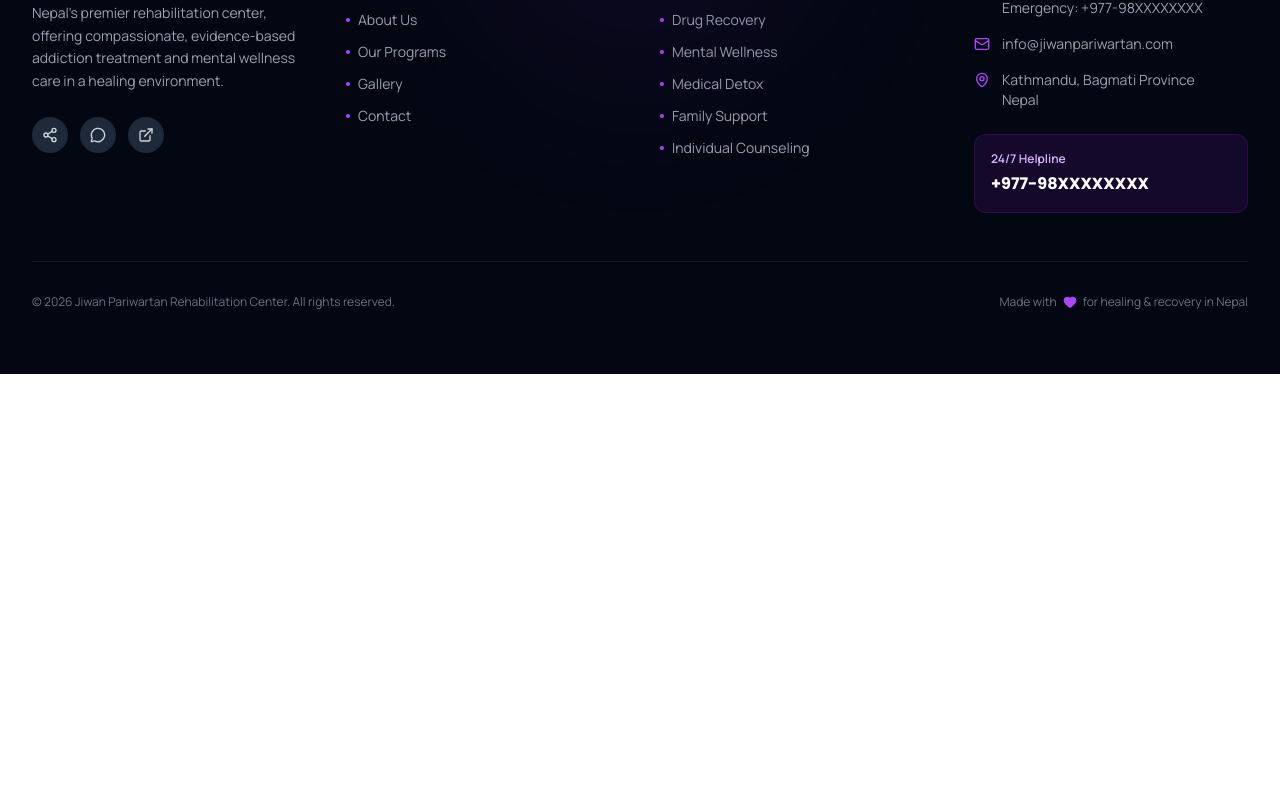
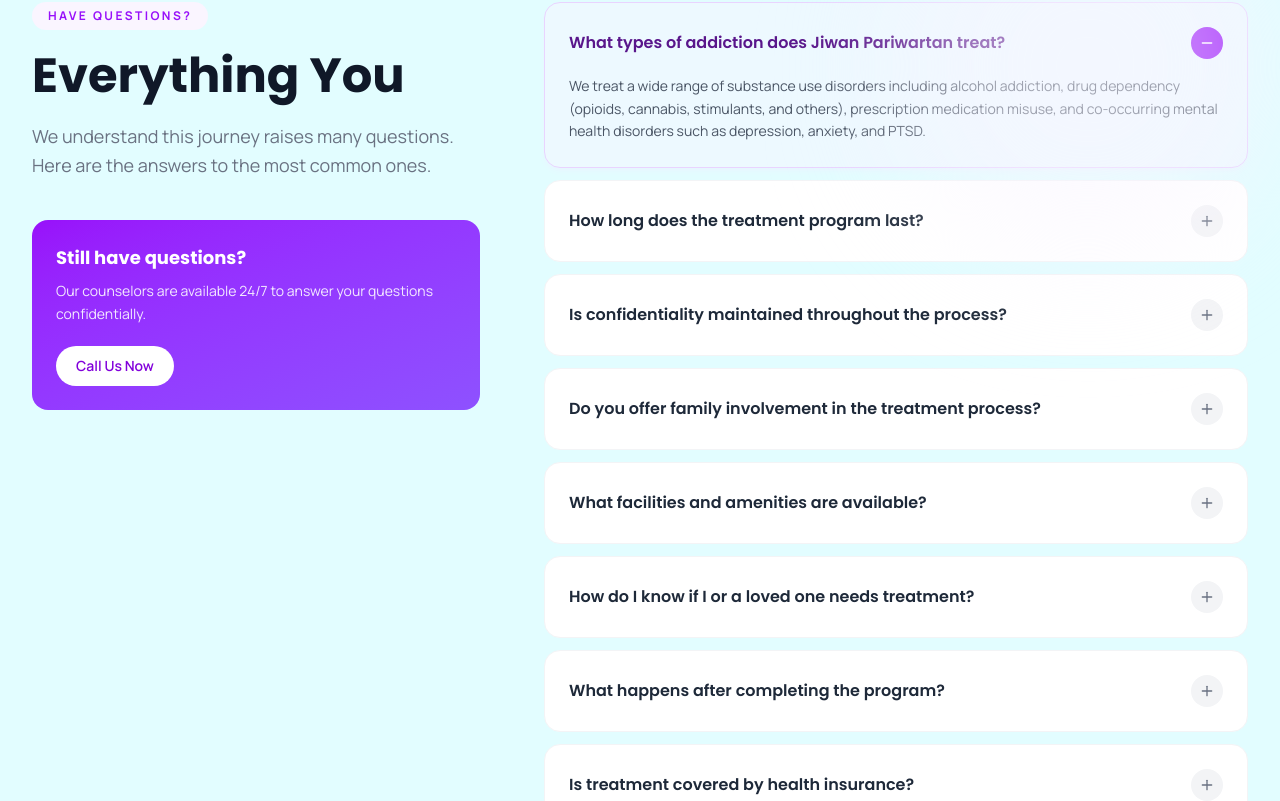
Before and after one commit to jiwanpariwartan/Jiwan-Pariwartan, a Next.js app: page / in a window 1280 px wide. Shown: the part 7059-7860 px from the top of the page. Before the commit the page ends 7433 px from the top, so only its background shows below. Built offline with nearby package versions, Linux system fonts and the light colour scheme.

Commit message:
feat: faq

```diff
--- a/app/page.tsx
+++ b/app/page.tsx
@@ -26,8 +26,8 @@
       <ProgramsSection />
       <TestimonialsSection />
       <GalleryPreview />
+      <FAQSection />
       {/*
-      <FAQSection />
       <ContactCTA /> */}
     </>
   );
--- a/components/sections/FAQSection.tsx
+++ b/components/sections/FAQSection.tsx
@@ -6,13 +6,31 @@
 import { Plus, Minus } from "lucide-react";
 import SectionTitle from "@/components/ui/SectionTitle";
 import { faqs } from "@/data/faqs";
+import { useLanguage } from "@/context/LanguageContext";
+
+const t = {
+  eyebrow: { en: "Have Questions?", ne: "प्रश्नहरू छन्?" },
+  title: { en: "Everything You", ne: "तपाईंलाई चाहिने" },
+  highlight: { en: "Need to Know", ne: "सबै जानकारी" },
+  subtitle: {
+    en: "We understand this journey raises many questions. Here are the answers to the most common ones.",
+    ne: "हामी बुझ्छौं कि यो यात्राले धेरै प्रश्नहरू उठाउँछ। यहाँ सबैभन्दा सामान्य प्रश्नहरूका उत्तरहरू छन्।",
+  },
+  calloutTitle: { en: "Still have questions?", ne: "अझै प्रश्नहरू छन्?" },
+  calloutBody: {
+    en: "Our counselors are available 24/7 to answer your questions confidentially.",
+    ne: "हाम्रा परामर्शदाताहरू तपाईंका प्रश्नहरू गोपनीय रूपमा उत्तर दिन २४/७ उपलब्ध छन्।",
+  },
+  callNow: { en: "Call Us Now", ne: "अहिले फोन गर्नुहोस्" },
+};
 
 export default function FAQSection() {
   const [openIndex, setOpenIndex] = useState<number | null>(0);
   const { ref, inView } = useInView({ triggerOnce: true, threshold: 0.1 });
+  const { language } = useLanguage();
 
   return (
-    <section className="py-24 lg:py-32 bg-white relative overflow-hidden">
+    <section className="py-24 lg:py-32 bg-[#e2fdff] relative overflow-hidden">
       <div className="absolute top-0 right-0 w-96 h-96 rounded-full bg-purple-50/50 blur-3xl pointer-events-none" />
 
       <div className="max-w-7xl mx-auto px-4 sm:px-6 lg:px-8">
@@ -20,22 +38,24 @@
           {/* Left */}
           <div className="lg:col-span-2">
             <SectionTitle
-              eyebrow="Have Questions?"
-              title="Everything You"
-              highlight="Need to Know"
-              subtitle="We understand this journey raises many questions. Here are the answers to the most common ones."
+              eyebrow={t.eyebrow[language]}
+              title={t.title[language]}
+              highlight={t.highlight[language]}
+              subtitle={t.subtitle[language]}
               centered={false}
             />
-            <div className="mt-10 p-6 rounded-2xl bg-gradient-to-br from-purple-600 to-violet-500 text-white">
-              <p className="font-display font-bold text-lg mb-2">Still have questions?</p>
+            <div className="mt-10 p-6 rounded-2xl bg-linear-to-br from-purple-600 to-violet-500 text-white">
+              <p className="font-display font-bold text-lg mb-2">
+                {t.calloutTitle[language]}
+              </p>
               <p className="text-purple-100 text-sm mb-5 leading-relaxed">
-                Our counselors are available 24/7 to answer your questions confidentially.
+                {t.calloutBody[language]}
               </p>
               <a
                 href="tel:+977-98XXXXXXXX"
                 className="inline-flex items-center gap-2 px-5 py-2.5 rounded-full bg-white text-purple-700 font-semibold text-sm hover:shadow-lg transition-shadow"
               >
-                Call Us Now
+                {t.callNow[language]}
               </a>
             </div>
           </div>
@@ -64,7 +84,7 @@
                       openIndex === i ? "text-purple-900" : "text-gray-800"
                     }`}
                   >
-                    {faq.question}
+                    {faq.question[language]}
                   </span>
                   <span
                     className={`shrink-0 w-8 h-8 rounded-full flex items-center justify-center transition-all duration-300 ${
@@ -90,7 +110,9 @@
                       transition={{ duration: 0.3, ease: "easeInOut" }}
                     >
                       <div className="px-6 pb-6 -mt-2">
-                        <p className="text-gray-600 text-sm leading-relaxed">{faq.answer}</p>
+                        <p className="text-gray-600 text-sm leading-relaxed">
+                          {faq.answer[language]}
+                        </p>
                       </div>
                     </motion.div>
                   )}
--- a/data/faqs.ts
+++ b/data/faqs.ts
@@ -2,43 +2,83 @@
 
 export const faqs: FAQItem[] = [
   {
-    question: "What types of addiction does Jiwan Pariwartan treat?",
-    answer:
-      "We treat a wide range of substance use disorders including alcohol addiction, drug dependency (opioids, cannabis, stimulants, and others), prescription medication misuse, and co-occurring mental health disorders such as depression, anxiety, and PTSD.",
+    question: {
+      en: "What types of addiction does Jiwan Pariwartan treat?",
+      ne: "जीवन परिवर्तनले कस्ता प्रकारका लतको उपचार गर्छ?",
+    },
+    answer: {
+      en: "We treat a wide range of substance use disorders including alcohol addiction, drug dependency (opioids, cannabis, stimulants, and others), prescription medication misuse, and co-occurring mental health disorders such as depression, anxiety, and PTSD.",
+      ne: "हामी मद्यपान, लागूपदार्थ निर्भरता (ओपिओइड, क्यानाबिस, उत्तेजक पदार्थ तथा अन्य), प्रिस्क्रिप्सन औषधिको दुरुपयोग, र अवसाद, चिन्ता तथा PTSD जस्ता सहवर्ती मानसिक स्वास्थ्य समस्याहरूसहित विभिन्न किसिमका मादक पदार्थ सम्बन्धी विकारहरूको उपचार गर्छौं।",
+    },
   },
   {
-    question: "How long does the treatment program last?",
-    answer:
-      "Program duration varies based on individual needs. Our residential programs typically range from 30 to 120 days. Detoxification usually takes 7–21 days, while outpatient and aftercare support is available on an ongoing basis. We create personalized treatment plans for every patient.",
+    question: {
+      en: "How long does the treatment program last?",
+      ne: "उपचार कार्यक्रम कति लामो हुन्छ?",
+    },
+    answer: {
+      en: "Program duration varies based on individual needs. Our residential programs typically range from 30 to 120 days. Detoxification usually takes 7–21 days, while outpatient and aftercare support is available on an ongoing basis. We create personalized treatment plans for every patient.",
+      ne: "कार्यक्रमको अवधि व्यक्तिगत आवश्यकताअनुसार फरक हुन्छ। हाम्रा आवासीय कार्यक्रमहरू सामान्यतः ३० देखि १२० दिनसम्म हुन्छन्। डिटक्सिफिकेशनमा सामान्यतः ७–२१ दिन लाग्छ, जबकि बाह्य रोगी र उपचारपश्चात सहयोग निरन्तर उपलब्ध छ। हामी हरेक बिरामीका लागि व्यक्तिगत उपचार योजना बनाउँछौं।",
+    },
   },
   {
-    question: "Is confidentiality maintained throughout the process?",
-    answer:
-      "Absolutely. Patient confidentiality is our highest priority. All information shared by patients and their families is protected under strict medical privacy standards. Your identity and treatment details will never be disclosed without your explicit written consent.",
+    question: {
+      en: "Is confidentiality maintained throughout the process?",
+      ne: "के प्रक्रियाभर गोपनीयता कायम राखिन्छ?",
+    },
+    answer: {
+      en: "Absolutely. Patient confidentiality is our highest priority. All information shared by patients and their families is protected under strict medical privacy standards. Your identity and treatment details will never be disclosed without your explicit written consent.",
+      ne: "बिल्कुल। बिरामीको गोपनीयता हाम्रो सर्वोच्च प्राथमिकता हो। बिरामी र उनीहरूका परिवारले साझा गरेका सबै जानकारी कडा चिकित्सा गोपनीयता मापदण्डअन्तर्गत सुरक्षित छन्। तपाईंको पहिचान र उपचार विवरण तपाईंको स्पष्ट लिखित सहमतिबिना कहिल्यै प्रकट गरिने छैन।",
+    },
   },
   {
-    question: "Do you offer family involvement in the treatment process?",
-    answer:
-      "Yes, family involvement is a cornerstone of our healing philosophy. We offer dedicated family therapy sessions, educational workshops, and support groups. We believe recovery is most successful when the entire family system heals together.",
+    question: {
+      en: "Do you offer family involvement in the treatment process?",
+      ne: "के उपचार प्रक्रियामा परिवारको सहभागिता हुन्छ?",
+    },
+    answer: {
+      en: "Yes, family involvement is a cornerstone of our healing philosophy. We offer dedicated family therapy sessions, educational workshops, and support groups. We believe recovery is most successful when the entire family system heals together.",
+      ne: "हो, परिवारको सहभागिता हाम्रो उपचार दर्शनको मूल आधार हो। हामी समर्पित पारिवारिक थेरापी सत्रहरू, शैक्षिक कार्यशालाहरू र सहयोग समूहहरू प्रदान गर्छौं। हाम्रो विश्वास छ कि सम्पूर्ण परिवार प्रणाली सँगै निको हुँदा पुनर्स्थापना सबैभन्दा सफल हुन्छ।",
+    },
   },
   {
-    question: "What facilities and amenities are available?",
-    answer:
-      "Our center offers comfortable private and semi-private rooms, nutritious chef-prepared meals, yoga and meditation spaces, a recreational area, and beautiful gardens for peaceful reflection. We prioritize creating a serene, healing environment.",
+    question: {
+      en: "What facilities and amenities are available?",
+      ne: "कस्ता सुविधाहरू उपलब्ध छन्?",
+    },
+    answer: {
+      en: "Our center offers comfortable private and semi-private rooms, nutritious chef-prepared meals, yoga and meditation spaces, a recreational area, and beautiful gardens for peaceful reflection. We prioritize creating a serene, healing environment.",
+      ne: "हाम्रो केन्द्रमा आरामदायक निजी र अर्ध-निजी कोठाहरू, पोषणयुक्त शेफद्वारा तयार गरिएका खाना, योग र ध्यान स्थानहरू, मनोरञ्जन क्षेत्र र शान्तिपूर्ण चिन्तनका लागि सुन्दर बगैंचाहरू उपलब्ध छन्। हामी शान्त र उपचारमुखी वातावरण सिर्जना गर्नलाई प्राथमिकता दिन्छौं।",
+    },
   },
   {
-    question: "How do I know if I or a loved one needs treatment?",
-    answer:
-      "Common signs include inability to control substance use, neglecting responsibilities, withdrawal symptoms, failed attempts to quit, and substance use interfering with relationships or work. We offer free, confidential assessments — call us anytime and our team will guide you.",
+    question: {
+      en: "How do I know if I or a loved one needs treatment?",
+      ne: "मलाई वा मेरो प्रियजनलाई उपचारको आवश्यकता छ भनी कसरी थाहा पाउने?",
+    },
+    answer: {
+      en: "Common signs include inability to control substance use, neglecting responsibilities, withdrawal symptoms, failed attempts to quit, and substance use interfering with relationships or work. We offer free, confidential assessments — call us anytime and our team will guide you.",
+      ne: "सामान्य संकेतहरूमा मादक पदार्थको प्रयोग नियन्त्रण गर्न नसक्नु, जिम्मेवारीहरू बेवास्ता गर्नु, विथड्रअल लक्षणहरू, छाड्ने असफल प्रयासहरू, र सम्बन्ध वा कामलाई असर गर्ने मादक पदार्थको प्रयोग समावेश छन्। हामी नि:शुल्क, गोपनीय मूल्याङ्कन प्रदान गर्छौं — जुनसुकै बेला हामीलाई फोन गर्नुहोस् र हाम्रो टोलीले तपाईंलाई मार्गदर्शन गर्नेछ।",
+    },
   },
   {
-    question: "What happens after completing the program?",
-    answer:
-      "Recovery is a lifelong journey. We provide comprehensive aftercare planning including outpatient counseling, alumni support groups, relapse prevention resources, and regular follow-up check-ins. Our relationship with you doesn't end when you leave our center.",
+    question: {
+      en: "What happens after completing the program?",
+      ne: "कार्यक्रम पूरा गरेपछि के हुन्छ?",
+    },
+    answer: {
+      en: "Recovery is a lifelong journey. We provide comprehensive aftercare planning including outpatient counseling, alumni support groups, relapse prevention resources, and regular follow-up check-ins. Our relationship with you doesn't end when you leave our center.",
+      ne: "पुनर्स्थापना आजीवन यात्रा हो। हामी बाह्य रोगी परामर्श, पूर्व विद्यार्थी सहयोग समूहहरू, पुनःलत रोकथाम स्रोतहरू र नियमित फलो-अप जाँचसहित व्यापक उपचारपश्चात योजना प्रदान गर्छौं। तपाईं हाम्रो केन्द्र छोड्दा हाम्रो सम्बन्ध समाप्त हुँदैन।",
+    },
   },
   {
-    question: "Is treatment covered by health insurance?",
-    answer:
-      "We work with various insurance providers and can help you understand your coverage. We also offer flexible payment plans to ensure financial concerns don't prevent anyone from accessing the care they need. Please contact our admissions team for a confidential consultation.",
+    question: {
+      en: "Is treatment covered by health insurance?",
+      ne: "के स्वास्थ्य बीमाले उपचार खर्च व्यहोर्छ?",
+    },
+    answer: {
+      en: "We work with various insurance providers and can help you understand your coverage. We also offer flexible payment plans to ensure financial concerns don't prevent anyone from accessing the care they need. Please contact our admissions team for a confidential consultation.",
+      ne: "हामी विभिन्न बीमा प्रदायकहरूसँग काम गर्छौं र तपाईंको कभरेज बुझ्न मद्दत गर्न सक्छौं। वित्तीय चिन्ताले कसैलाई आवश्यक उपचार पाउनबाट नरोकोस् भनेर हामी लचिलो भुक्तानी योजनाहरू पनि प्रदान गर्छौं। गोपनीय परामर्शका लागि हाम्रो भर्ना टोलीलाई सम्पर्क गर्नुहोस्।",
+    },
   },
 ];
--- a/types/index.ts
+++ b/types/index.ts
@@ -27,10 +27,10 @@
   color: string;
 }
 
-export interface FAQItem {
-  question: string;
-  answer: string;
-}
+export type FAQItem = {
+  question: { en: string; ne: string };
+  answer: { en: string; ne: string };
+};
 
 export interface TeamMember {
   name: string;
```
